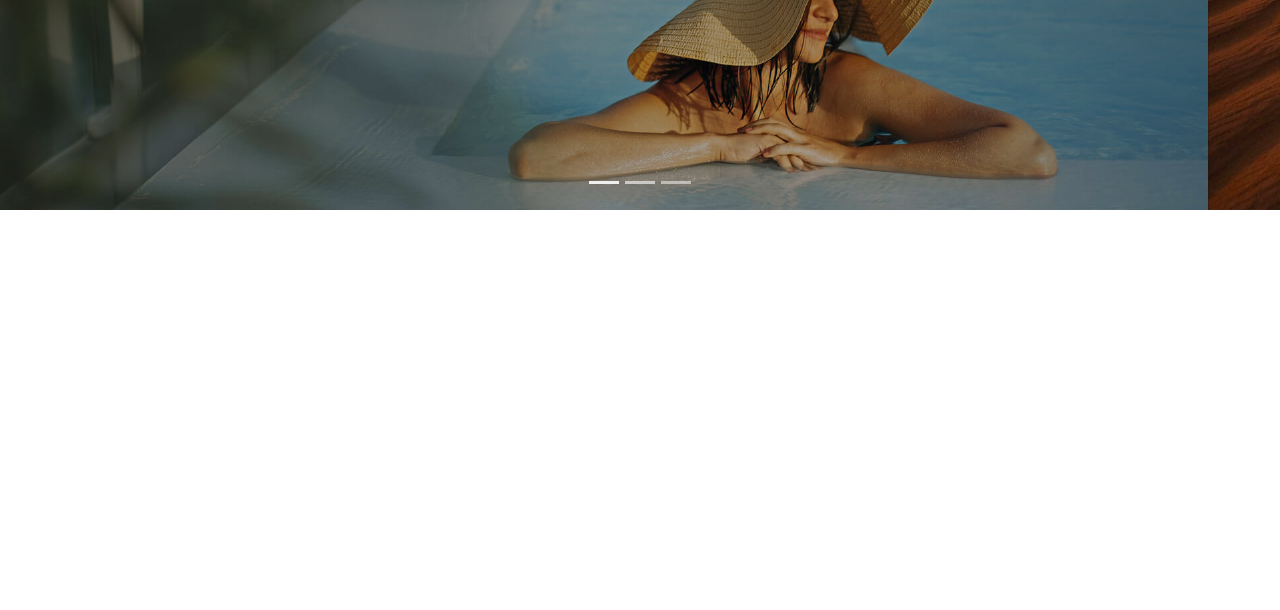
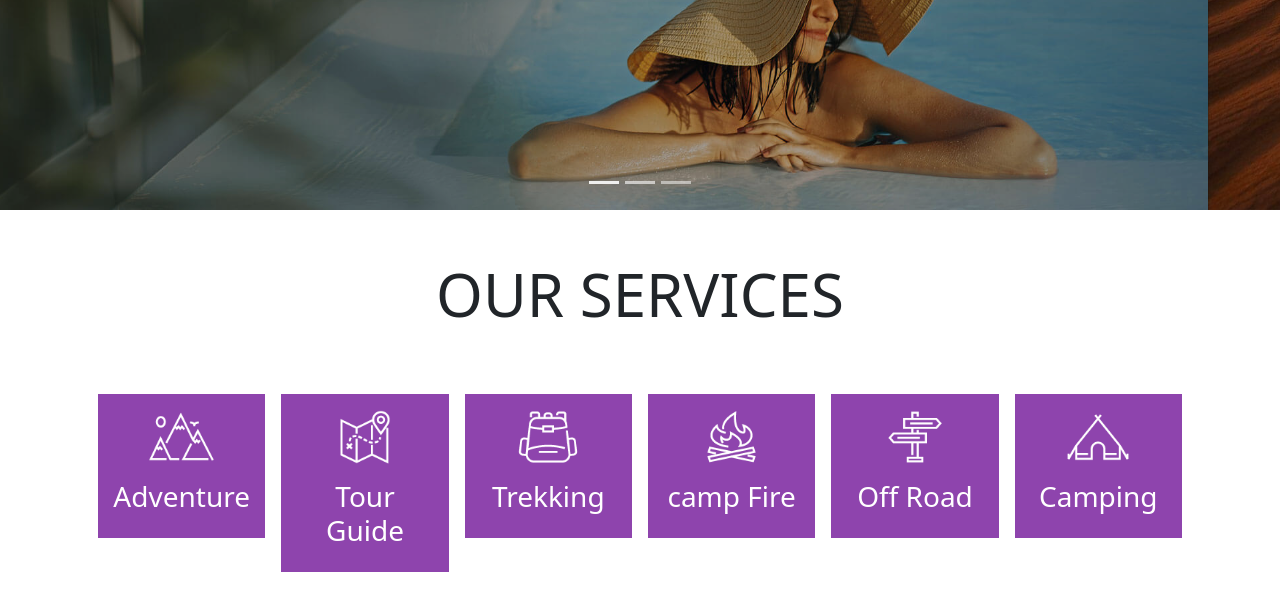
Before and after one commit to YeBenLing-ZAMAN/practicesProblem-22, a plain HTML site: page index.html in a window 1280 px wide. Shown: the part 584-1194 px from the top of the page. Before the commit the page ends 800 px from the top, so only its background shows below. Drawn offline with Linux system fonts and the light colour scheme.

Commit message:
OUR SERVICES is added

```diff
--- a/css/index.css
+++ b/css/index.css
@@ -36,3 +36,20 @@
     color: white;
     font-size: 5rem;
 }
+
+
+
+/* our SERVICES secton */
+
+.SERVICES-bg{
+    background-color:#8E44AD;
+    color: white;
+}
+
+.SERVICES-bg:hover{
+    background: #000;
+}
+
+.content-title{
+    font-size: 60px;
+}
--- a/index.html
+++ b/index.html
@@ -96,19 +96,56 @@
 
         <!--  but problem ache kinto seta holo.......bg image e color black effect ta lekha golate o asche -->
 
+    </header>
 
 
 
+    <main>
 
+        <!-- OUR SERVICES -->
+        <div class="container my-5">
+            <h1 class="text-center my-5 content-title">OUR SERVICES</h1>
+            <div class="row row-cols-2 row-cols-md-4 row-cols-lg-6 g-3 p-3 text-center">
+                <div class="col ">
+                    <div class="SERVICES-bg p-3 d-flex flex-column align-items-center">
+                        <img src="./images/icon-1.png" class="img-fluid w-50" alt="">
+                        <h3 class="mt-3"> Adventure </h3>
+                    </div>
+                </div>
+                <div class="col ">
+                    <div class="SERVICES-bg p-3 d-flex flex-column align-items-center">
+                        <img src="./images/icon-2.png" class="img-fluid w-50" alt="">
+                        <h3 class="mt-3"> Tour Guide </h3>
+                    </div>
+                </div>
+                <div class="col ">
+                    <div class="SERVICES-bg p-3 d-flex flex-column align-items-center">
+                        <img src="./images/icon-3.png" class="img-fluid w-50" alt="">
+                        <h3 class="mt-3"> Trekking </h3>
+                    </div>
+                </div>
+                <div class="col ">
+                    <div class="SERVICES-bg p-3 d-flex flex-column align-items-center">
+                        <img src="./images/icon-4.png" class="img-fluid w-50" alt="">
+                        <h3 class="mt-3"> camp Fire </h3>
+                    </div>
+                </div>
+                <div class="col ">
+                    <div class="SERVICES-bg p-3 d-flex flex-column align-items-center">
+                        <img src="./images/icon-5.png" class="img-fluid w-50" alt="">
+                        <h3 class="mt-3"> Off Road </h3>
+                    </div>
+                </div>
+                <div class="col">
+                    <div class="SERVICES-bg p-3 d-flex flex-column align-items-center">
+                        <img src="./images/icon-6.png" class="img-fluid w-50" alt="">
+                        <h3 class="mt-3"> Camping </h3>
+                    </div>
+                </div>
+            </div>
+        </div>
 
-
-
-
-
-
-
-    </header>
-
+    </main>
 
 
 
```
